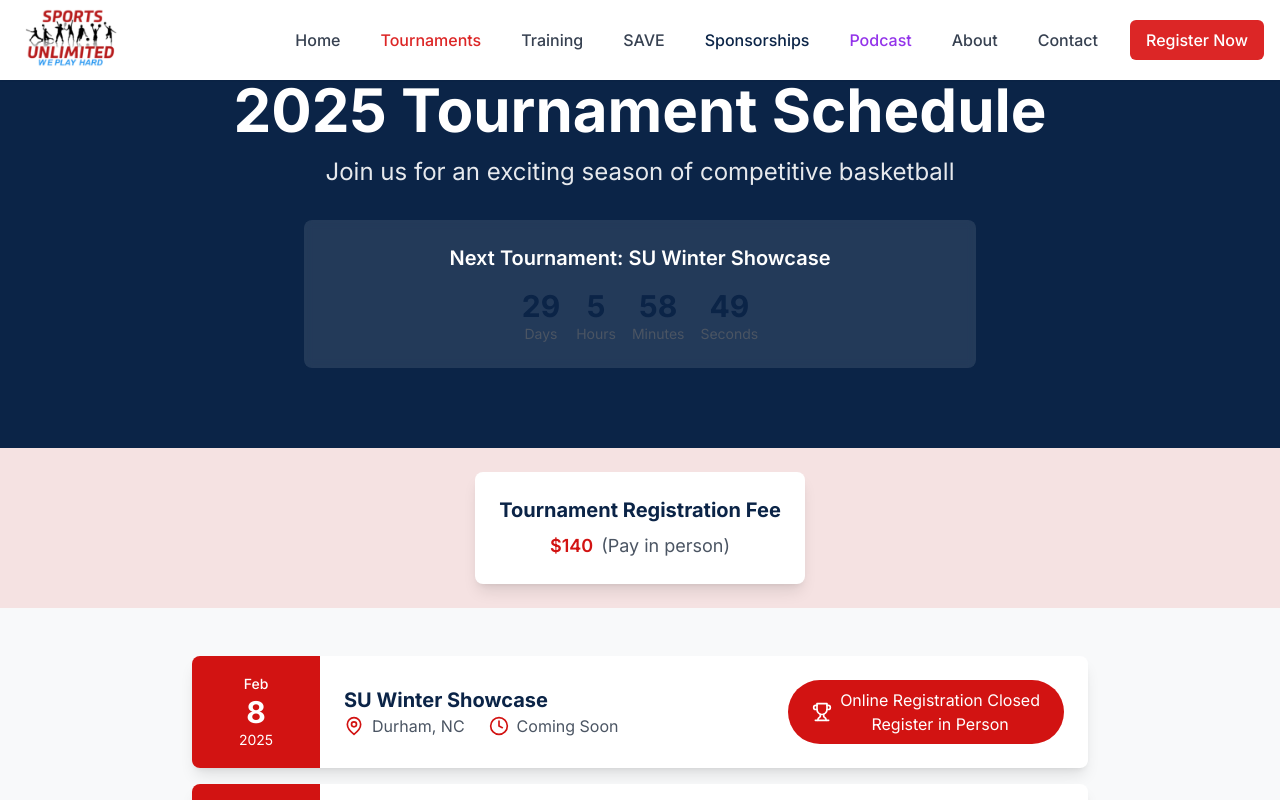
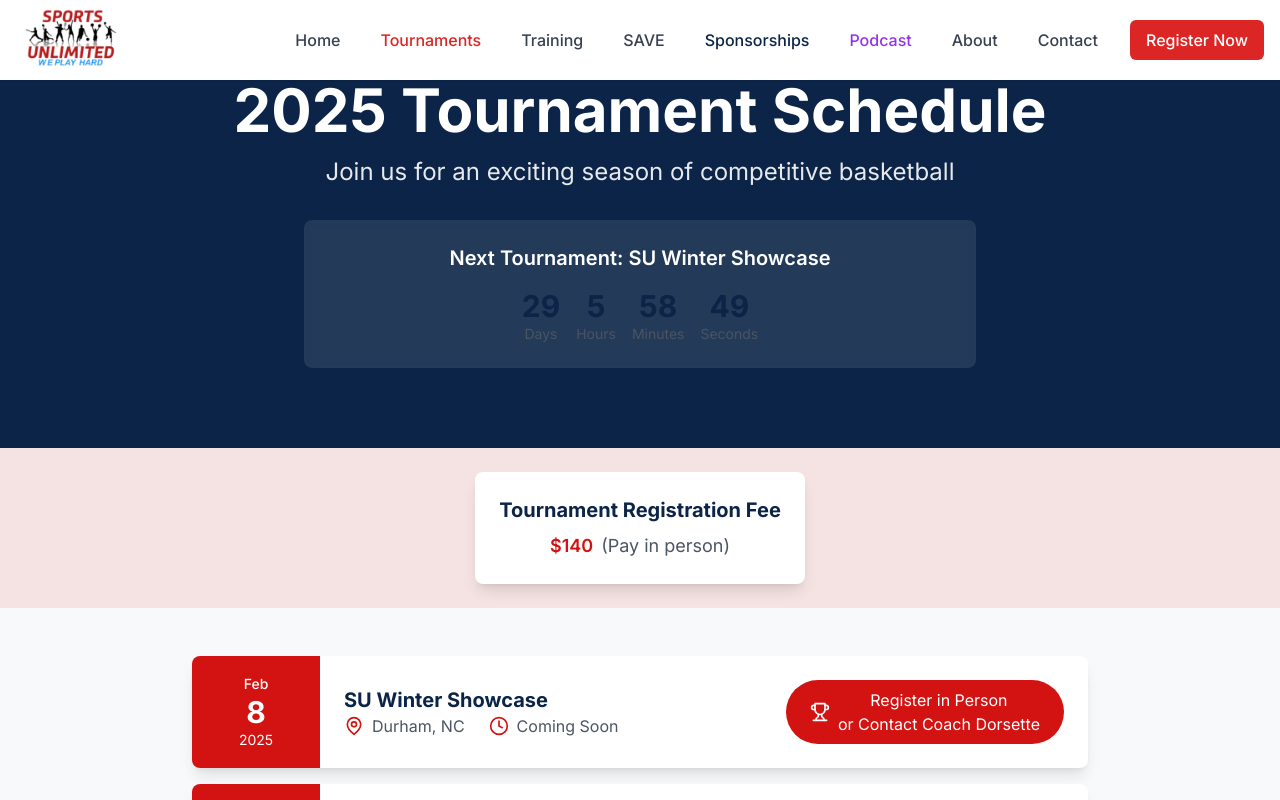
Before and after one commit to actonbp/sports-unlimited, a Next.js app: page /tournaments in a window 1280 px wide. Shown: the top 800 px of the page. Built offline with nearby package versions, Linux system fonts and the light colour scheme.

Commit message:
Update tournament registration buttons to include both in-person and coach contact options

```diff
--- a/app/tournaments/page.tsx
+++ b/app/tournaments/page.tsx
@@ -188,7 +188,7 @@
                       className="mt-4 md:mt-0 bg-secondary text-white py-2 px-6 rounded-full hover:bg-secondary/90 transition-colors duration-200 flex items-center justify-center space-x-2"
                     >
                       <Trophy className="w-5 h-5" />
-                      <span>Online Registration Closed<br />Register in Person</span>
+                      <span>Register in Person<br />or Contact Coach Dorsette</span>
                     </button>
                   </div>
                 </div>
```
